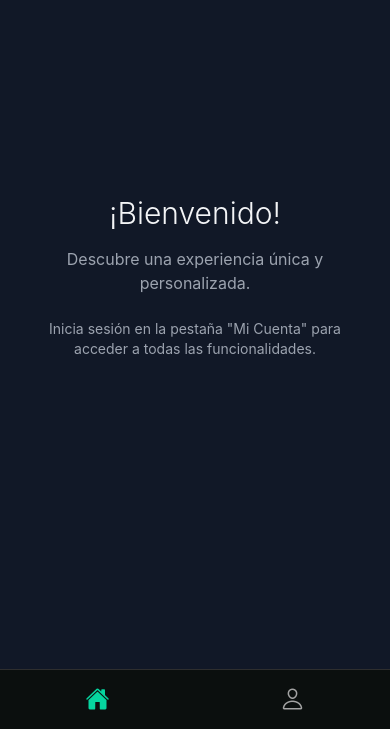
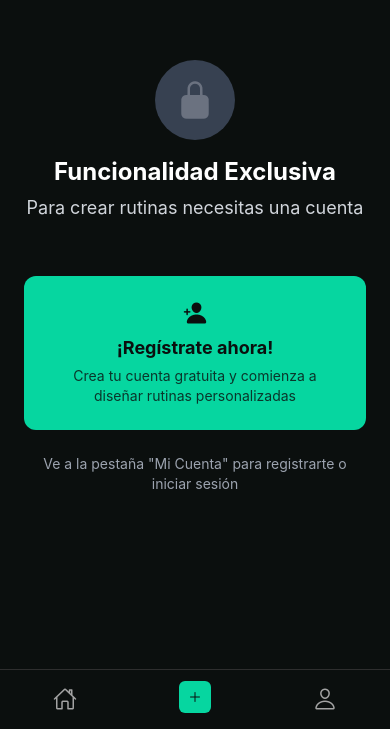
Before and after one commit to camilorc/routine-app-gym, a React Native app: screen /Create in a window 390 px wide. Shown: the part 115-844 px from the top of the page. Built offline with nearby package versions, Linux system fonts and the light colour scheme.

Commit message:
Add center + button with Create screen

```diff
--- a/App.tsx
+++ b/App.tsx
@@ -1,8 +1,10 @@
 import "./global.css";
 import React from 'react';
+import { View } from 'react-native';
 import { StatusBar } from "expo-status-bar";
 import { NavigationContainer } from '@react-navigation/native';
 import { createBottomTabNavigator } from '@react-navigation/bottom-tabs';
+import { Ionicons } from '@expo/vector-icons';
 import { AuthProvider } from './auth/AuthContext';
 import { colors } from './theme/colors';
 import { TabIcon } from './components/TabIcon';
@@ -11,6 +13,7 @@ import { SafeAreaProvider, useSafeAreaInsets } from 'react-native-safe-area-cont
 // Importar pantallas
 import HomeScreen from './screens/HomeScreen';
 import { AuthContainer } from './screens/auth';
+import CreateRoutineScreen from './screens/CreateRoutineScreen';
 
 const Tab = createBottomTabNavigator();
 
@@ -25,6 +28,15 @@ function TabNavigator() {
 
           if (route.name === 'Home') {
             iconName = focused ? 'home' : 'home-outline';
+          } else if (route.name === 'Create') {
+            // Botón especial para crear rutina
+            return (
+              <View className={`w-8 h-8 rounded-md items-center justify-center ${
+                focused ? 'bg-[#06D6A0]' : 'bg-[#06D6A0]'
+              }`}>
+                <Ionicons name="add" size={16} color="#0B0F0E" />
+              </View>
+            );
           } else if (route.name === 'Account') {
             iconName = focused ? 'person' : 'person-outline';
           }
@@ -54,6 +66,13 @@ function TabNavigator() {
         options={{ tabBarLabel: 'Inicio' }}
       />
       <Tab.Screen
+        name="Create"
+        component={CreateRoutineScreen}
+        options={{
+          tabBarLabel: 'Crear'
+        }}
+      />
+      <Tab.Screen
         name="Account"
         component={AuthContainer}
         options={{ tabBarLabel: 'Mi Cuenta' }}
--- /dev/null
+++ b/screens/CreateRoutineScreen.js
@@ -0,0 +1,87 @@
+import React from 'react';
+import { View, Text } from 'react-native';
+import { SafeAreaView } from 'react-native-safe-area-context';
+import { Ionicons } from '@expo/vector-icons';
+import { useAuth } from '../auth/AuthContext';
+
+export default function CreateRoutineScreen() {
+  const { user } = useAuth();
+
+  return (
+    <SafeAreaView className="flex-1 bg-[#0B0F0E]">
+      <View className="flex-1 justify-center items-center px-6">
+        {user ? (
+          // Usuario logueado
+          <>
+            <View className="items-center mb-8">
+              <View className="w-20 h-20 bg-[#06D6A0] rounded-full items-center justify-center mb-4">
+                <Ionicons name="fitness" size={40} color="#0B0F0E" />
+              </View>
+              <Text className="text-white text-2xl font-bold text-center mb-2">
+                ¡Próximamente!
+              </Text>
+              <Text className="text-gray-300 text-lg text-center leading-6">
+                Acá podrás crear tus rutinas
+              </Text>
+            </View>
+
+            <View className="bg-gray-800 rounded-xl p-6 w-full">
+              <Text className="text-[#06D6A0] text-base font-semibold mb-2">
+                Funcionalidades que vendrán:
+              </Text>
+              <View className="space-y-2">
+                <View className="flex-row items-center">
+                  <Ionicons name="checkmark-circle" size={16} color="#06D6A0" />
+                  <Text className="text-gray-300 ml-2">Crear rutinas personalizadas</Text>
+                </View>
+                <View className="flex-row items-center">
+                  <Ionicons name="checkmark-circle" size={16} color="#06D6A0" />
+                  <Text className="text-gray-300 ml-2">Biblioteca de ejercicios</Text>
+                </View>
+                <View className="flex-row items-center">
+                  <Ionicons name="checkmark-circle" size={16} color="#06D6A0" />
+                  <Text className="text-gray-300 ml-2">Registro de entrenamientos</Text>
+                </View>
+                <View className="flex-row items-center">
+                  <Ionicons name="checkmark-circle" size={16} color="#06D6A0" />
+                  <Text className="text-gray-300 ml-2">Progreso y estadísticas</Text>
+                </View>
+              </View>
+            </View>
+          </>
+        ) : (
+          // Usuario no logueado
+          <>
+            <View className="items-center mb-8">
+              <View className="w-20 h-20 bg-gray-700 rounded-full items-center justify-center mb-4">
+                <Ionicons name="lock-closed" size={40} color="#6B7280" />
+              </View>
+              <Text className="text-white text-2xl font-bold text-center mb-2">
+                Funcionalidad Exclusiva
+              </Text>
+              <Text className="text-gray-300 text-lg text-center leading-6 mb-6">
+                Para crear rutinas necesitas una cuenta
+              </Text>
+            </View>
+
+            <View className="bg-[#06D6A0] rounded-xl p-6 w-full">
+              <View className="items-center">
+                <Ionicons name="person-add" size={24} color="#0B0F0E" className="mb-2" />
+                <Text className="text-[#0B0F0E] text-lg font-bold mb-1">
+                  ¡Regístrate ahora!
+                </Text>
+                <Text className="text-[#0B0F0E] text-center text-sm opacity-80">
+                  Crea tu cuenta gratuita y comienza a diseñar rutinas personalizadas
+                </Text>
+              </View>
+            </View>
+
+            <Text className="text-gray-400 text-sm text-center mt-6 px-4">
+              Ve a la pestaña "Mi Cuenta" para registrarte o iniciar sesión
+            </Text>
+          </>
+        )}
+      </View>
+    </SafeAreaView>
+  );
+}
```
